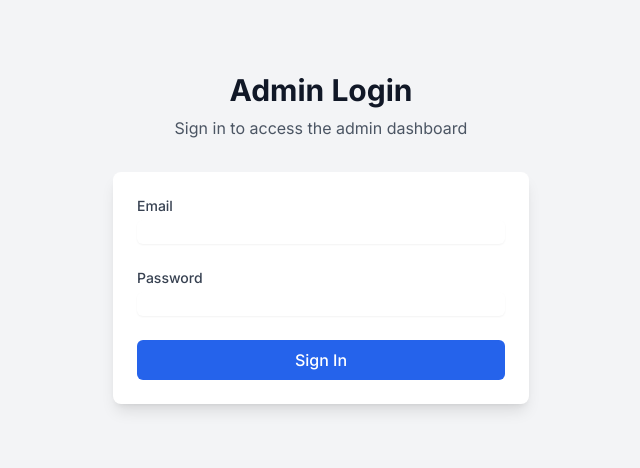
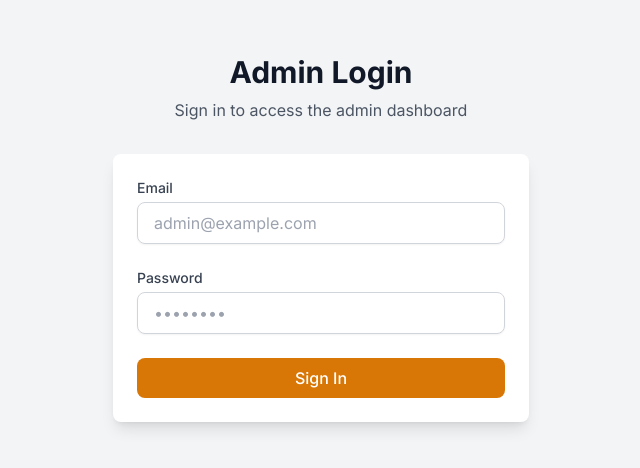
Before and after one commit to JanaClarck/retro-pub-v2, a Next.js app: page /admin/login in a window 1280 px wide. Shown: the part 162-630 px from the top of the page, without its empty margins (319-959 px from the left). Built offline with nearby package versions, Linux system fonts and the light colour scheme; no server answers.

Commit message:
🔥 Fix Firebase Admin config for production build on Vercel

```diff
--- a/app/admin/login/page.tsx
+++ b/app/admin/login/page.tsx
@@ -5,7 +5,7 @@ import { useRouter } from "next/navigation";
 import { signInWithEmailAndPassword } from "firebase/auth";
 import { auth } from "@/firebase-config/client";
 import { createUserDocument } from "@/services/user";
-import { Card, Input, Button } from "@/components/ui";
+import { Card, CardBody, Input, Button } from "@/components/ui";
 import { useAuth } from "@/context/AuthContext";
 
 export default function AdminLoginPage() {
@@ -65,7 +65,10 @@ export default function AdminLoginPage() {
   if (isLoading) {
     return (
       <div className="min-h-screen flex items-center justify-center bg-gray-100">
-        <div className="animate-spin rounded-full h-12 w-12 border-b-2 border-amber-500"></div>
+        <div className="flex flex-col items-center">
+          <div className="animate-spin rounded-full h-12 w-12 border-b-2 border-amber-500 mb-4"></div>
+          <p className="text-gray-600">Loading...</p>
+        </div>
       </div>
     );
   }
@@ -84,7 +87,8 @@ export default function AdminLoginPage() {
         </div>
 
         <Card>
-          <form onSubmit={handleSubmit} className="p-6 space-y-6">
+          <CardBody>
+            <form onSubmit={handleSubmit} className="space-y-6">
               <Input
                 type="email"
                 name="email"
@@ -94,6 +98,7 @@ export default function AdminLoginPage() {
                 required
                 autoComplete="email"
                 disabled={isSubmitting}
+                placeholder="admin@example.com"
               />
 
               <Input
@@ -105,10 +110,11 @@ export default function AdminLoginPage() {
                 required
                 autoComplete="current-password"
                 disabled={isSubmitting}
+                placeholder="••••••••"
               />
 
               {error && (
-              <div className="text-red-600 text-sm">
+                <div className="text-red-600 text-sm bg-red-50 border border-red-200 rounded-lg p-3">
                   {error}
                 </div>
               )}
@@ -122,6 +128,7 @@ export default function AdminLoginPage() {
                 {isSubmitting ? 'Signing in...' : 'Sign In'}
               </Button>
             </form>
+          </CardBody>
         </Card>
       </div>
     </div>
--- a/components/ui/Button.tsx
+++ b/components/ui/Button.tsx
@@ -1,4 +1,5 @@
 import React from 'react';
+import { twMerge } from 'tailwind-merge';
 
 interface ButtonProps extends React.ButtonHTMLAttributes<HTMLButtonElement> {
   variant?: 'primary' | 'secondary' | 'outline';
@@ -16,12 +17,12 @@ export function Button({
   disabled,
   ...props
 }: ButtonProps) {
-  const baseStyles = 'rounded-md font-medium transition-colors duration-200 flex items-center justify-center';
+  const baseStyles = 'rounded-lg font-medium transition-colors duration-200 flex items-center justify-center disabled:opacity-50 disabled:cursor-not-allowed';
 
   const variantStyles = {
-    primary: 'bg-blue-600 text-white hover:bg-blue-700 disabled:bg-blue-400',
+    primary: 'bg-amber-600 text-white hover:bg-amber-700 disabled:bg-amber-400',
     secondary: 'bg-gray-600 text-white hover:bg-gray-700 disabled:bg-gray-400',
-    outline: 'border-2 border-blue-600 text-blue-600 hover:bg-blue-50 disabled:border-blue-400 disabled:text-blue-400'
+    outline: 'border-2 border-amber-600 text-amber-600 hover:bg-amber-50 disabled:border-amber-400 disabled:text-amber-400'
   };
 
   const sizeStyles = {
@@ -32,7 +33,7 @@ export function Button({
 
   return (
     <button
-      className={`${baseStyles} ${variantStyles[variant]} ${sizeStyles[size]} ${className}`}
+      className={twMerge(baseStyles, variantStyles[variant], sizeStyles[size], className)}
       disabled={disabled || isLoading}
       {...props}
     >
--- a/components/ui/Input.tsx
+++ b/components/ui/Input.tsx
@@ -9,9 +9,10 @@ interface InputProps extends InputHTMLAttributes<HTMLInputElement> {
 
 export const Input = forwardRef<HTMLInputElement, InputProps>(
   ({ label, error, className, fullWidth = true, ...props }, ref) => {
-    const baseStyles = 'rounded-md border-gray-300 shadow-sm focus:border-amber-500 focus:ring-amber-500';
+    const baseStyles = 'rounded-lg border border-gray-300 shadow-sm focus:border-amber-500 focus:ring-amber-500 px-4 py-2';
     const widthStyles = fullWidth ? 'w-full' : 'w-auto';
     const errorStyles = error ? 'border-red-300 focus:border-red-500 focus:ring-red-500' : '';
+    const disabledStyles = props.disabled ? 'bg-gray-100 cursor-not-allowed' : '';
 
     return (
       <div className={fullWidth ? 'w-full' : 'w-auto'}>
@@ -22,7 +23,7 @@ export const Input = forwardRef<HTMLInputElement, InputProps>(
         )}
         <input
           ref={ref}
-          className={twMerge(baseStyles, widthStyles, errorStyles, className)}
+          className={twMerge(baseStyles, widthStyles, errorStyles, disabledStyles, className)}
           {...props}
         />
         {error && (
@@ -32,3 +33,5 @@ export const Input = forwardRef<HTMLInputElement, InputProps>(
     );
   }
 );
+
+Input.displayName = 'Input';
```
Lines whose indentation alone changed are shown as unchanged.
